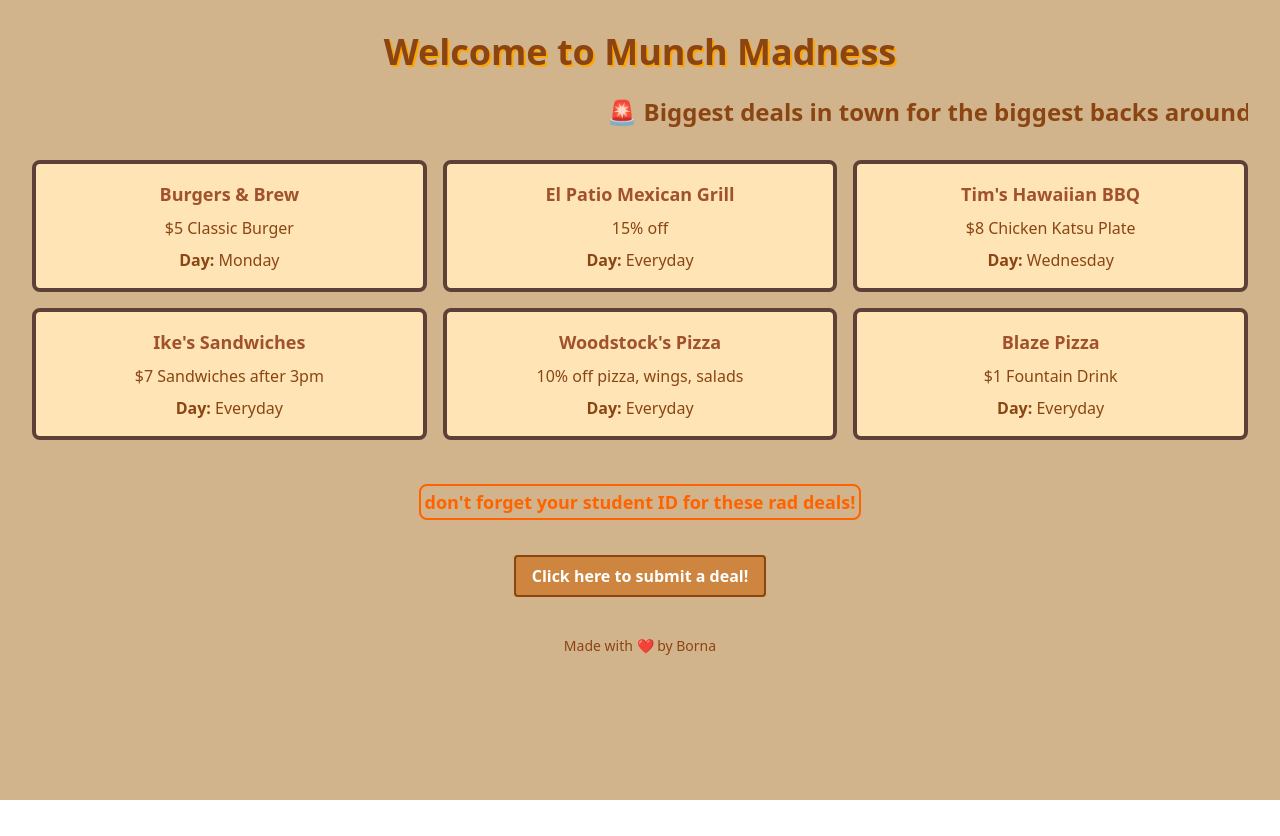
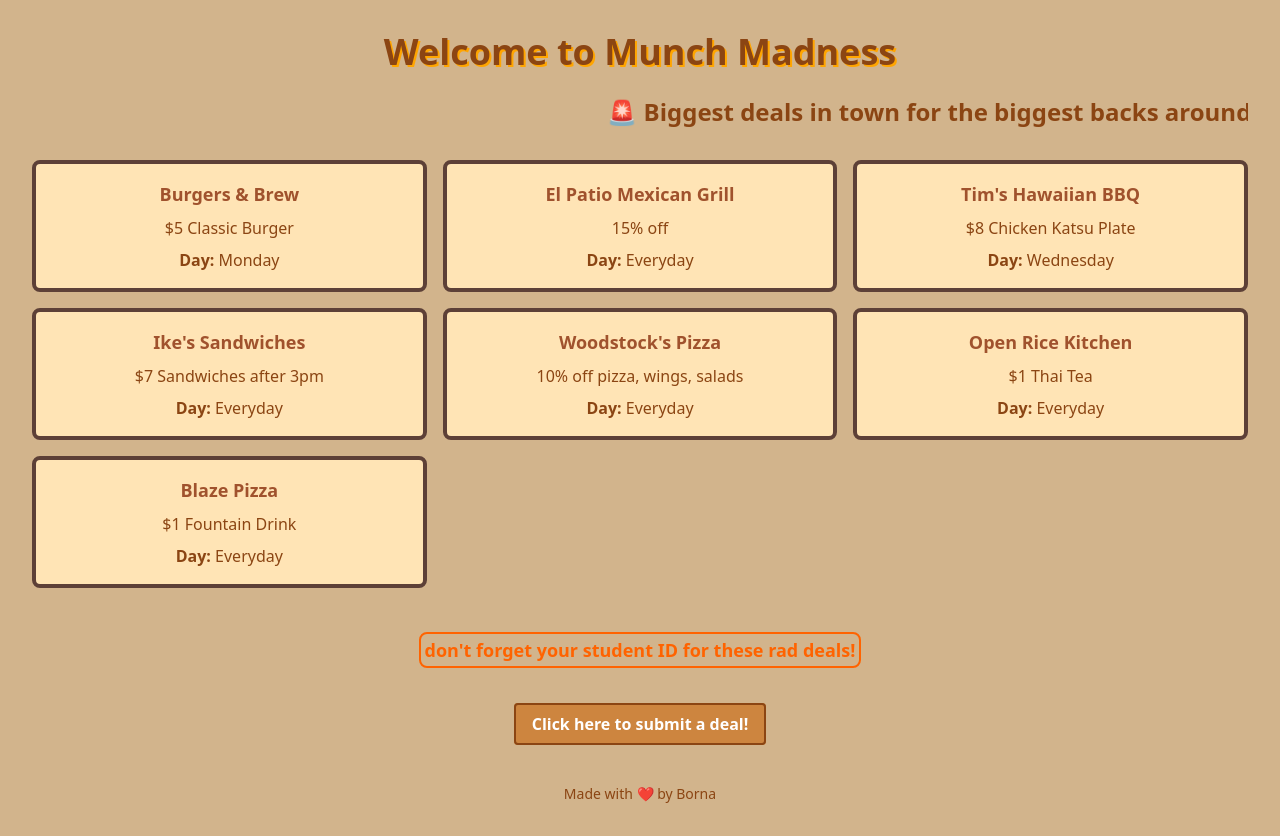
Before and after one commit to niknahadb/big-back, a Next.js app: page / in a window 1280 px wide. Before the commit the page ends 800 px from the top, so only its background shows below. Built offline with nearby package versions, Linux system fonts and the light colour scheme.

Commit message:
update list

```diff
--- a/app/page.tsx
+++ b/app/page.tsx
@@ -24,6 +24,11 @@ const initialDeals: Deal[] = [
   {
     restaurant: "Woodstock's Pizza",
     deal: "10% off pizza, wings, salads",
+    day: "Everyday",
+  },
+  {
+    restaurant: "Open Rice Kitchen",
+    deal: "$1 Thai Tea",
     day: "Everyday",
   },
   { restaurant: "Blaze Pizza", deal: "$1 Fountain Drink", day: "Everyday" },
```
